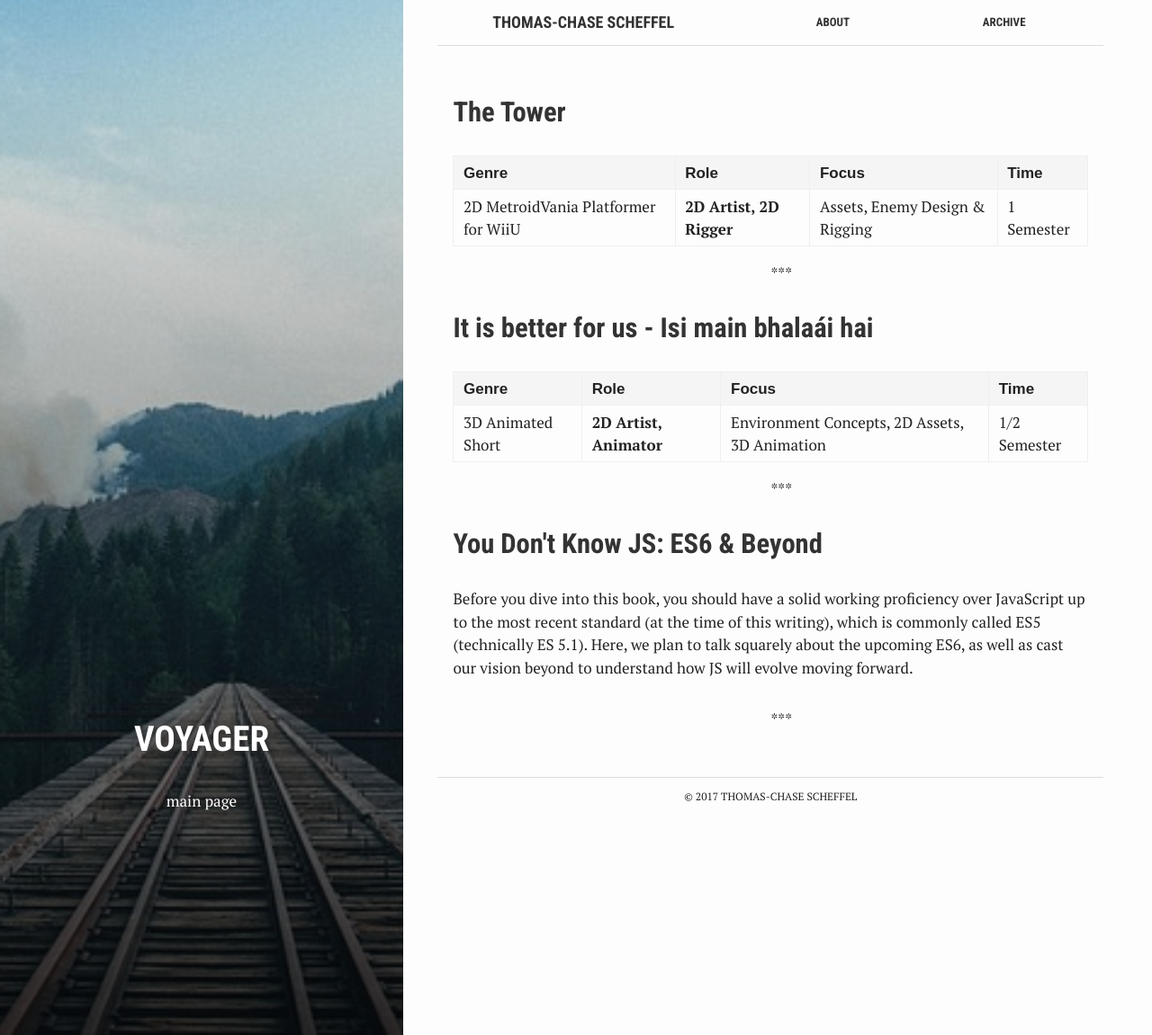
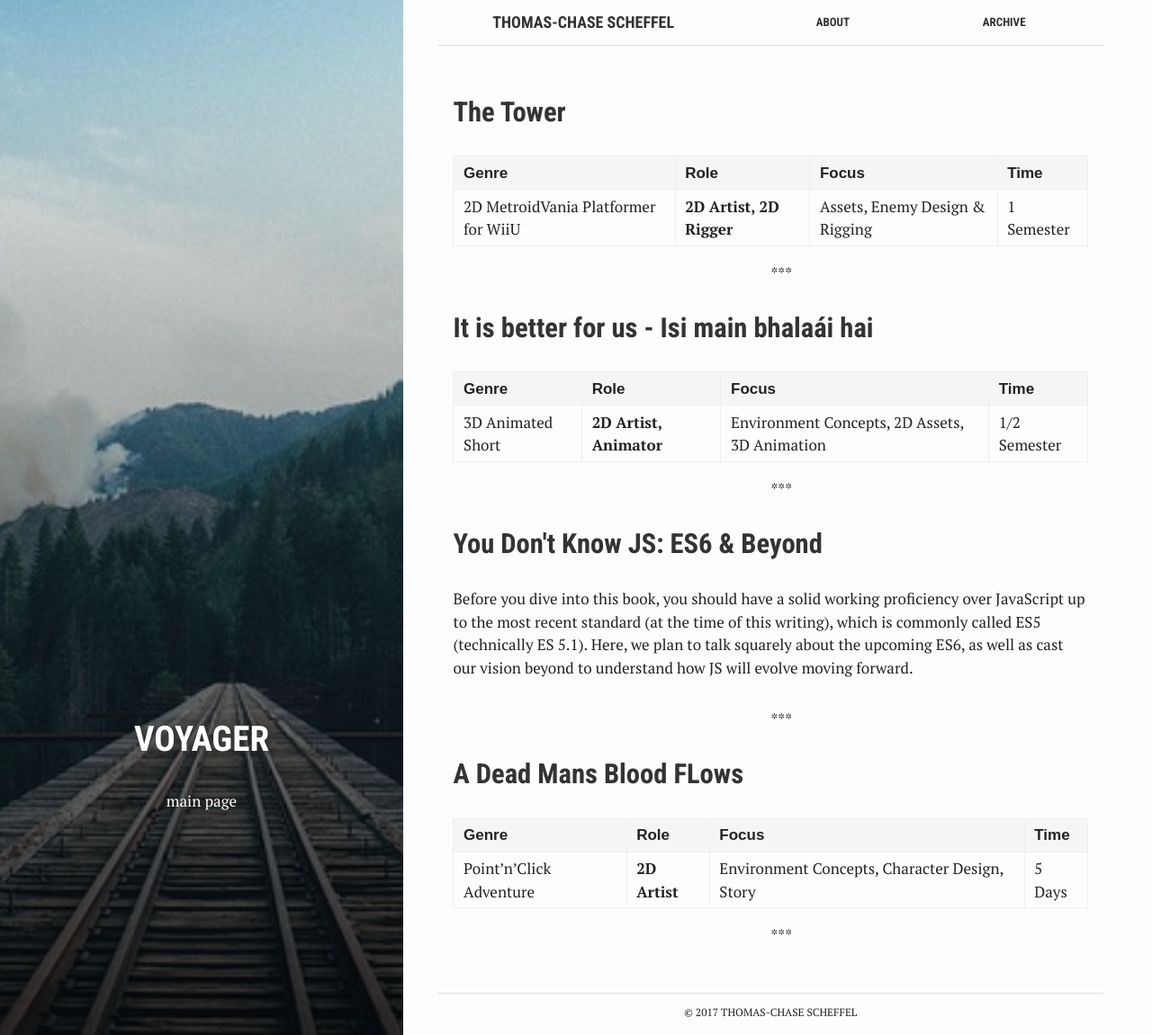
Before and after one commit to ChaseTheHunter/chasethehunter.github.io, a Jekyll site: the page built from index.html, in a window 1280 px wide and 1151 px high. Shown: the whole window at 90% size. Built offline with Jekyll 4.4.1, drawn with Linux system fonts in a browser that asks for light colours; a file with an impossible date is left out.

Commit message:
Update 2016-02-15-freestyle-week.markdown

```diff
--- a/_posts/2016-02-15-freestyle-week.markdown
+++ b/_posts/2016-02-15-freestyle-week.markdown
@@ -1,9 +1,9 @@
 ---
 layout: post
-title:  "A Dead Man's Blood FLows"
+title:  "A Dead Mans Blood FLows"
 crawlertitle: "A Dead Mans Blood FLows"
 summary: "Join a thrilling Point'n'Click Story of two policemen, who are going after a case of missing people in a seemingly abandoned mansion. But wait! Suddenly one of them goes missing. You search for your partner in the mansion while solving the case. You get to know, that the wife of the mansion owner is a dryad and wants to keep her undead husband alive with the blood of the missing people. What the heck is actually going on here?"
-date:   2016-02 +0700
+date:   2016-02-15 +0700
 categories: uni_projects
 tags: 'Game-Concept'
 author: Chase
```
